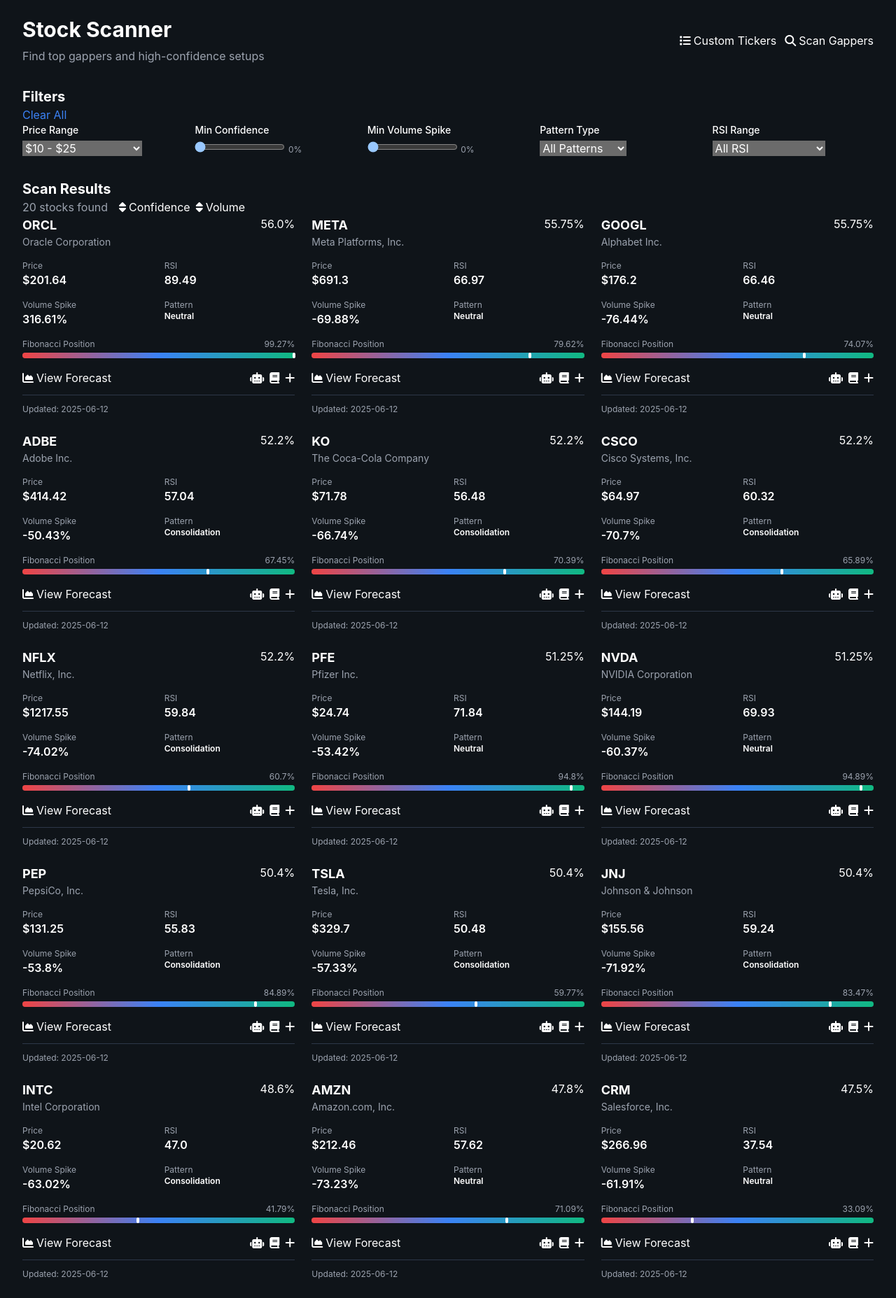
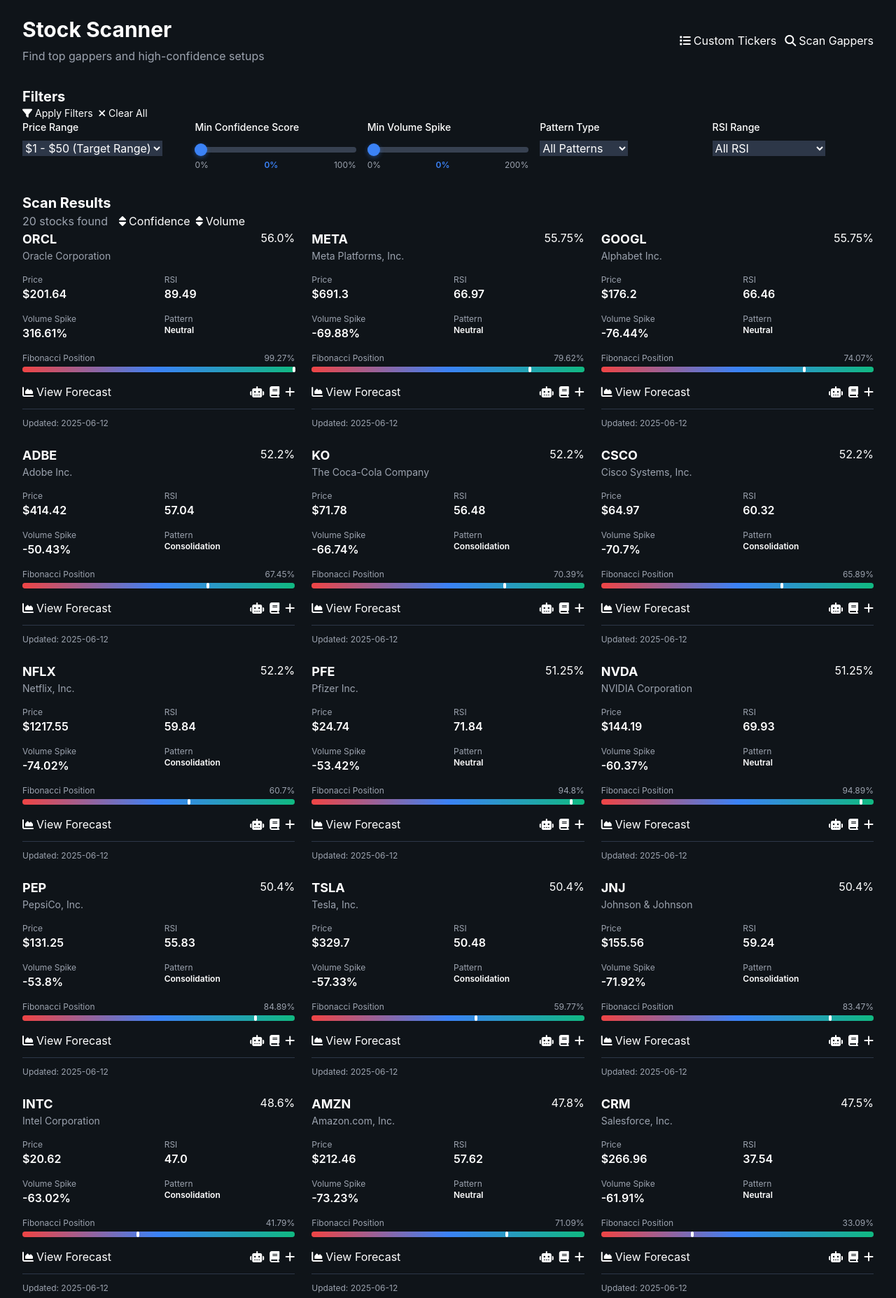
Before and after one commit to Shaunwolf/Piptrack, a Flask app: page /scanner in a window 1280 px wide. Shown: the part 65-1920 px from the top of the page at 70% size. Run offline with Flask 3, Linux system fonts and the light colour scheme; data comes from the database, SQL or seed files in the repository; some libraries are stand-ins or nearby versions.

Commit message:
Improve the appearance and functionality of the scanner filter settings
Enhance filter UI in scanner.html with Tailwind CSS, sliders, and functional buttons; update static/css/style.css to support new styling.

Replit-Commit-Author: Agent
Replit-Commit-Session-Id: d9a00323-5494-4a57-9400-42341ce35d1b
Replit-Commit-Screenshot-Url: https://storage.googleapis.com/screenshot-production-us-central1/fe60b9d2-207d-45d2-b205-c500ca57dec4/710b3576-2b1c-4929-a40e-8e00a524787c.jpg

```diff
--- a/static/css/style.css
+++ b/static/css/style.css
@@ -243,6 +243,58 @@ body {
 /* Chart Styles */
 .chart-container {
   @apply bg-dark-surface rounded-lg p-4;
+}
+
+/* Enhanced Filter Styles */
+.slider {
+  -webkit-appearance: none;
+  background: transparent;
+  cursor: pointer;
+  transition: all 0.2s ease;
+}
+
+.slider::-webkit-slider-track {
+  background: #374151;
+  height: 6px;
+  border-radius: 3px;
+}
+
+.slider::-webkit-slider-thumb {
+  -webkit-appearance: none;
+  background: var(--color-accent-blue);
+  height: 18px;
+  width: 18px;
+  border-radius: 50%;
+  cursor: pointer;
+  box-shadow: 0 2px 6px rgba(59, 130, 246, 0.4);
+  transition: all 0.2s ease;
+}
+
+.slider::-webkit-slider-thumb:hover {
+  background: #2563eb;
+  transform: scale(1.1);
+  box-shadow: 0 4px 8px rgba(59, 130, 246, 0.6);
+}
+
+.filter-tag {
+  animation: fadeIn 0.3s ease-in-out;
+}
+
+@keyframes fadeIn {
+  from {
+    opacity: 0;
+    transform: translateY(-10px);
+  }
+  to {
+    opacity: 1;
+    transform: translateY(0);
+  }
+}
+
+.btn-filter-applied {
+  background-color: #10b981 !important;
+  transform: scale(1.02);
+  transition: all 0.3s ease;
 }
 
 /* Loading Animation */
--- a/templates/scanner.html
+++ b/templates/scanner.html
@@ -25,52 +25,81 @@
     <div class="card">
         <div class="card-header">
             <h2 class="text-xl font-bold">Filters</h2>
-            <button onclick="clearFilters()" class="text-accent-blue hover:underline">Clear All</button>
+            <div class="flex space-x-2">
+                <button onclick="applyFilters()" class="btn-primary text-sm">
+                    <i class="fas fa-filter mr-1"></i>Apply Filters
+                </button>
+                <button onclick="clearFilters()" class="btn-secondary text-sm">
+                    <i class="fas fa-times mr-1"></i>Clear All
+                </button>
+            </div>
         </div>
 
         <div class="grid grid-cols-1 md:grid-cols-2 lg:grid-cols-5 gap-4">
             <div>
-                <label class="block text-sm font-medium mb-1">Price Range</label>
-                <select id="priceFilter" class="form-select">
+                <label class="block text-sm font-medium mb-2">Price Range</label>
+                <select id="priceFilter" class="form-select bg-dark-accent border-gray-600 text-white">
                     <option value="">All Prices</option>
                     <option value="1-10">$1 - $10</option>
-                    <option value="10-25" selected>$10 - $25</option>
+                    <option value="10-25">$10 - $25</option>
                     <option value="25-50">$25 - $50</option>
-                    <option value="1-50">$1 - $50 (All Range)</option>
+                    <option value="1-50" selected>$1 - $50 (Target Range)</option>
                 </select>
             </div>
 
             <div>
-                <label class="block text-sm font-medium mb-1">Min Confidence</label>
-                <input type="range" id="minConfidence" min="0" max="100" value="0" class="range-input">
-                <span id="minConfidenceValue" class="text-xs text-gray-400">0%</span>
+                <label class="block text-sm font-medium mb-2">Min Confidence Score</label>
+                <div class="relative">
+                    <input type="range" id="minConfidence" min="0" max="100" value="0"
+                           class="w-full h-2 bg-gray-700 rounded-lg appearance-none cursor-pointer slider">
+                    <div class="flex justify-between text-xs text-gray-400 mt-1">
+                        <span>0%</span>
+                        <span id="minConfidenceValue" class="font-semibold text-accent-blue">0%</span>
+                        <span>100%</span>
+                    </div>
+                </div>
             </div>
 
             <div>
-                <label class="block text-sm font-medium mb-1">Min Volume Spike</label>
-                <input type="range" id="minVolumeSpike" min="0" max="200" value="0" class="range-input">
-                <span id="minVolumeSpikeValue" class="text-xs text-gray-400">0%</span>
+                <label class="block text-sm font-medium mb-2">Min Volume Spike</label>
+                <div class="relative">
+                    <input type="range" id="minVolumeSpike" min="0" max="200" value="0"
+                           class="w-full h-2 bg-gray-700 rounded-lg appearance-none cursor-pointer slider">
+                    <div class="flex justify-between text-xs text-gray-400 mt-1">
+                        <span>0%</span>
+                        <span id="minVolumeSpikeValue" class="font-semibold text-accent-blue">0%</span>
+                        <span>200%</span>
+                    </div>
+                </div>
             </div>
 
             <div>
-                <label class="block text-sm font-medium mb-1">Pattern Type</label>
-                <select id="patternFilter" class="form-select">
+                <label class="block text-sm font-medium mb-2">Pattern Type</label>
+                <select id="patternFilter" class="form-select bg-dark-accent border-gray-600 text-white">
                     <option value="">All Patterns</option>
                     <option value="Bullish Trend">Bullish Trend</option>
-                    <option value="Bull Flag">Bull Flag</option>
-                    <option value="Breakout">Breakout</option>
+                    <option value="Bearish Trend">Bearish Trend</option>
                     <option value="Consolidation">Consolidation</option>
+                    <option value="Neutral">Neutral</option>
                 </select>
             </div>
 
             <div>
-                <label class="block text-sm font-medium mb-1">RSI Range</label>
-                <select id="rsiFilter" class="form-select">
+                <label class="block text-sm font-medium mb-2">RSI Range</label>
+                <select id="rsiFilter" class="form-select bg-dark-accent border-gray-600 text-white">
                     <option value="">All RSI</option>
                     <option value="oversold">Oversold (< 30)</option>
                     <option value="neutral">Neutral (30-70)</option>
                     <option value="overbought">Overbought (> 70)</option>
                 </select>
+            </div>
+        </div>
+
+        <!-- Active Filters Display -->
+        <div id="activeFilters" class="mt-4 hidden">
+            <div class="flex items-center space-x-2 mb-2">
+                <span class="text-sm font-medium text-gray-300">Active Filters:</span>
+                <div id="filterTags" class="flex flex-wrap gap-2"></div>
             </div>
         </div>
     </div>
@@ -159,21 +188,39 @@ let filteredStocks = [...allStocks];
 
 // Initialize filter controls
 document.addEventListener('DOMContentLoaded', function() {
-    // Range input updates
+    // Range input updates with debouncing
+    let filterTimeout;
+
     document.getElementById('minConfidence').addEventListener('input', function() {
         document.getElementById('minConfidenceValue').textContent = this.value + '%';
-        applyFilters();
+        clearTimeout(filterTimeout);
+        filterTimeout = setTimeout(applyFilters, 300);
     });
 
     document.getElementById('minVolumeSpike').addEventListener('input', function() {
         document.getElementById('minVolumeSpikeValue').textContent = this.value + '%';
-        applyFilters();
+        clearTimeout(filterTimeout);
+        filterTimeout = setTimeout(applyFilters, 300);
     });
 
-    // Select filters
-    document.getElementById('priceFilter').addEventListener('change', applyFilters);
-    document.getElementById('patternFilter').addEventListener('change', applyFilters);
-    document.getElementById('rsiFilter').addEventListener('change', applyFilters);
+    // Select filters with immediate application
+    document.getElementById('priceFilter').addEventListener('change', function() {
+        applyFilters();
+        showFilterFeedback();
+    });
+
+    document.getElementById('patternFilter').addEventListener('change', function() {
+        applyFilters();
+        showFilterFeedback();
+    });
+
+    document.getElementById('rsiFilter').addEventListener('change', function() {
+        applyFilters();
+        showFilterFeedback();
+    });
+
+    // Initialize filter display
+    updateActiveFiltersDisplay();
 });
 
 // Scan for top gappers
@@ -252,6 +299,11 @@ function applyFilters() {
     const rsiFilter = document.getElementById('rsiFilter').value;
     const priceFilter = document.getElementById('priceFilter').value;
 
+    // Show loading state
+    const resultsContainer = document.getElementById('scanResults');
+    resultsContainer.innerHTML = '<div class="col-span-full text-center py-8"><div class="animate-spin rounded-full h-8 w-8 border-b-2 border-accent-blue mx-auto mb-4"></div><p>Applying filters...</p></div>';
+
+    setTimeout(() => {
         filteredStocks = allStocks.filter(stock => {
             // Price range filter
             if (priceFilter) {
@@ -261,7 +313,7 @@ function applyFilters() {
             }
 
             if (stock.confidence_score < minConfidence) return false;
-        if (stock.volume_spike < minVolumeSpike) return false;
+            if (Math.abs(stock.volume_spike) < minVolumeSpike) return false;
             if (patternFilter && stock.pattern_type !== patternFilter) return false;
 
             if (rsiFilter) {
@@ -275,6 +327,11 @@ function applyFilters() {
         });
 
         renderResults();
+        updateActiveFiltersDisplay();
+
+        // Show success feedback
+        showAlert(`Filters applied - ${filteredStocks.length} stocks match criteria`, 'success', 2000);
+    }, 200);
 }
 
 // Clear all filters
@@ -283,12 +340,78 @@ function clearFilters() {
     document.getElementById('minConfidenceValue').textContent = '0%';
     document.getElementById('minVolumeSpike').value = 0;
     document.getElementById('minVolumeSpikeValue').textContent = '0%';
-    document.getElementById('priceFilter').value = '';
+    document.getElementById('priceFilter').value = '1-50';
     document.getElementById('patternFilter').value = '';
     document.getElementById('rsiFilter').value = '';
 
     filteredStocks = [...allStocks];
     renderResults();
+    updateActiveFiltersDisplay();
+    showAlert('Filters cleared', 'info', 1500);
+}
+
+// Show filter feedback
+function showFilterFeedback() {
+    const filterButton = document.querySelector('button[onclick="applyFilters()"]');
+    if (filterButton) {
+        filterButton.innerHTML = '<i class="fas fa-check mr-1"></i>Applied';
+        filterButton.classList.add('bg-green-600');
+
+        setTimeout(() => {
+            filterButton.innerHTML = '<i class="fas fa-filter mr-1"></i>Apply Filters';
+            filterButton.classList.remove('bg-green-600');
+        }, 1000);
+    }
+}
+
+// Update active filters display
+function updateActiveFiltersDisplay() {
+    const activeFiltersDiv = document.getElementById('activeFilters');
+    const filterTagsDiv = document.getElementById('filterTags');
+    const tags = [];
+
+    const minConfidence = parseInt(document.getElementById('minConfidence').value);
+    const minVolumeSpike = parseInt(document.getElementById('minVolumeSpike').value);
+    const priceFilter = document.getElementById('priceFilter').value;
+    const patternFilter = document.getElementById('patternFilter').value;
+    const rsiFilter = document.getElementById('rsiFilter').value;
+
+    if (minConfidence > 0) {
+        tags.push(`Min Confidence: ${minConfidence}%`);
+    }
+
+    if (minVolumeSpike > 0) {
+        tags.push(`Min Volume: ${minVolumeSpike}%`);
+    }
+
+    if (priceFilter && priceFilter !== '1-50') {
+        const [min, max] = priceFilter.split('-');
+        tags.push(`Price: $${min}-$${max}`);
+    }
+
+    if (patternFilter) {
+        tags.push(`Pattern: ${patternFilter}`);
+    }
+
+    if (rsiFilter) {
+        const rsiLabels = {
+            'oversold': 'RSI < 30',
+            'neutral': 'RSI 30-70',
+            'overbought': 'RSI > 70'
+        };
+        tags.push(rsiLabels[rsiFilter] || rsiFilter);
+    }
+
+    if (tags.length > 0) {
+        filterTagsDiv.innerHTML = tags.map(tag =>
+            `<span class="inline-flex items-center px-2 py-1 rounded-full text-xs font-medium bg-accent-blue bg-opacity-20 text-accent-blue">
+                ${tag}
+            </span>`
+        ).join('');
+        activeFiltersDiv.classList.remove('hidden');
+    } else {
+        activeFiltersDiv.classList.add('hidden');
+    }
 }
 
 // Sort results
```
Lines whose indentation alone changed are shown as unchanged.
